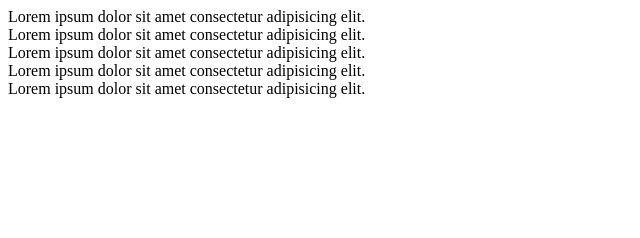
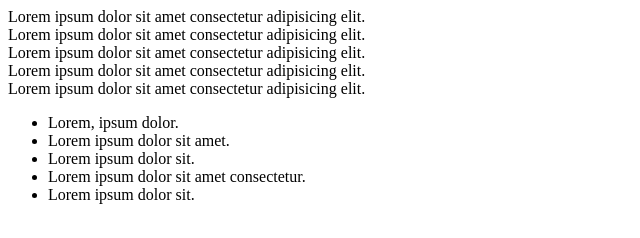
Before and after one commit to MaratIsmailow/Tasktest_1, a plain HTML site: page index.html in a window 1280 px wide. Shown: the whole page, without its empty margins (0-640 px from the left). Drawn offline with Linux system fonts and the light colour scheme.

Commit message:
3_branch

```diff
--- a/index.html
+++ b/index.html
@@ -14,5 +14,13 @@
     <div class="class1">Lorem ipsum dolor sit amet consectetur adipisicing elit.</div>
     <div class="class1">Lorem ipsum dolor sit amet consectetur adipisicing elit.</div>
 
+    <ul>
+          <li>Lorem, ipsum dolor.</li>
+          <li>Lorem ipsum dolor sit amet.</li>
+          <li>Lorem ipsum dolor sit.</li>
+          <li>Lorem ipsum dolor sit amet consectetur.</li>
+          <li>Lorem ipsum dolor sit.</li>
+    </ul>
+
 </body>
 </html>
```
